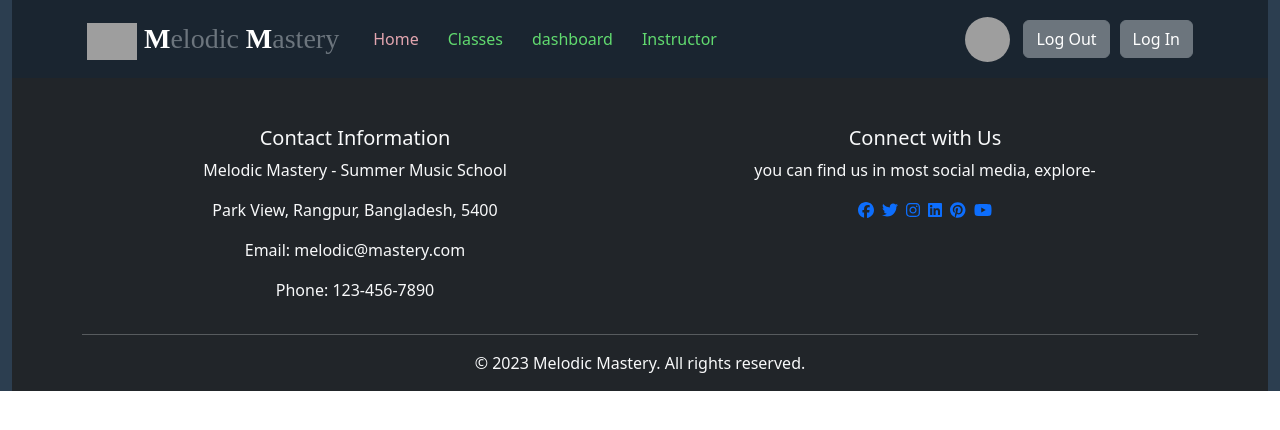
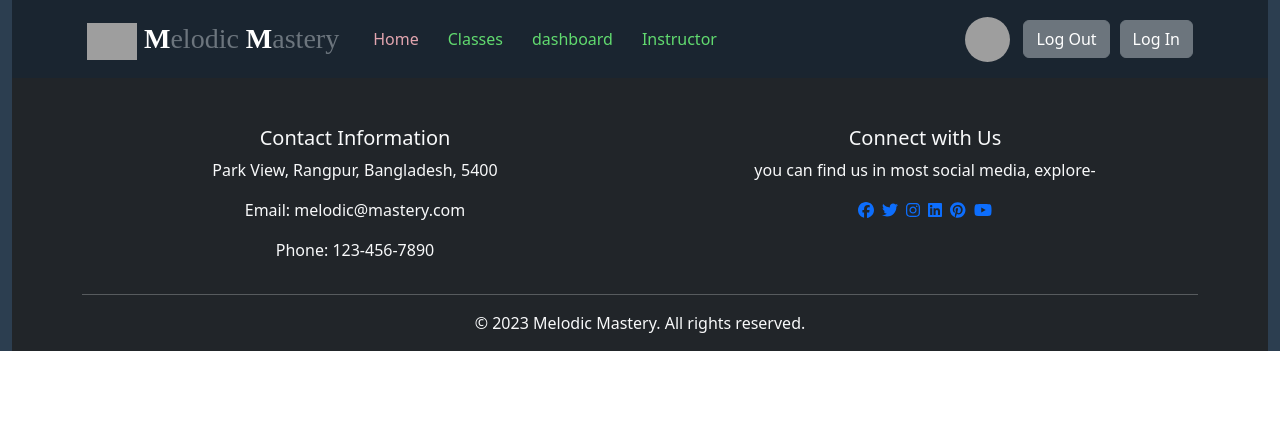
Before and after one commit to tarekhasan1/melodic-mastery-client, a React (Vite) app: page / in a window 1280 px wide. Shown: the top 430 px of the page. Built offline with nearby package versions, Linux system fonts and the light colour scheme; grey boxes are pictures that could not be loaded.

Commit message:
footer added

```diff
--- a/src/components/Footer/Footer.jsx
+++ b/src/components/Footer/Footer.jsx
@@ -9,7 +9,6 @@ const Footer = () => {
         <Row>
           <Col md={6} className="mt-5 text-center text-md-left">
             <h5>Contact Information</h5>
-            <p>Melodic Mastery - Summer Music School</p>
             <p>Park View, Rangpur, Bangladesh, 5400</p>
             <p>Email: melodic@mastery.com</p>
             <p>Phone: 123-456-7890</p>
```
